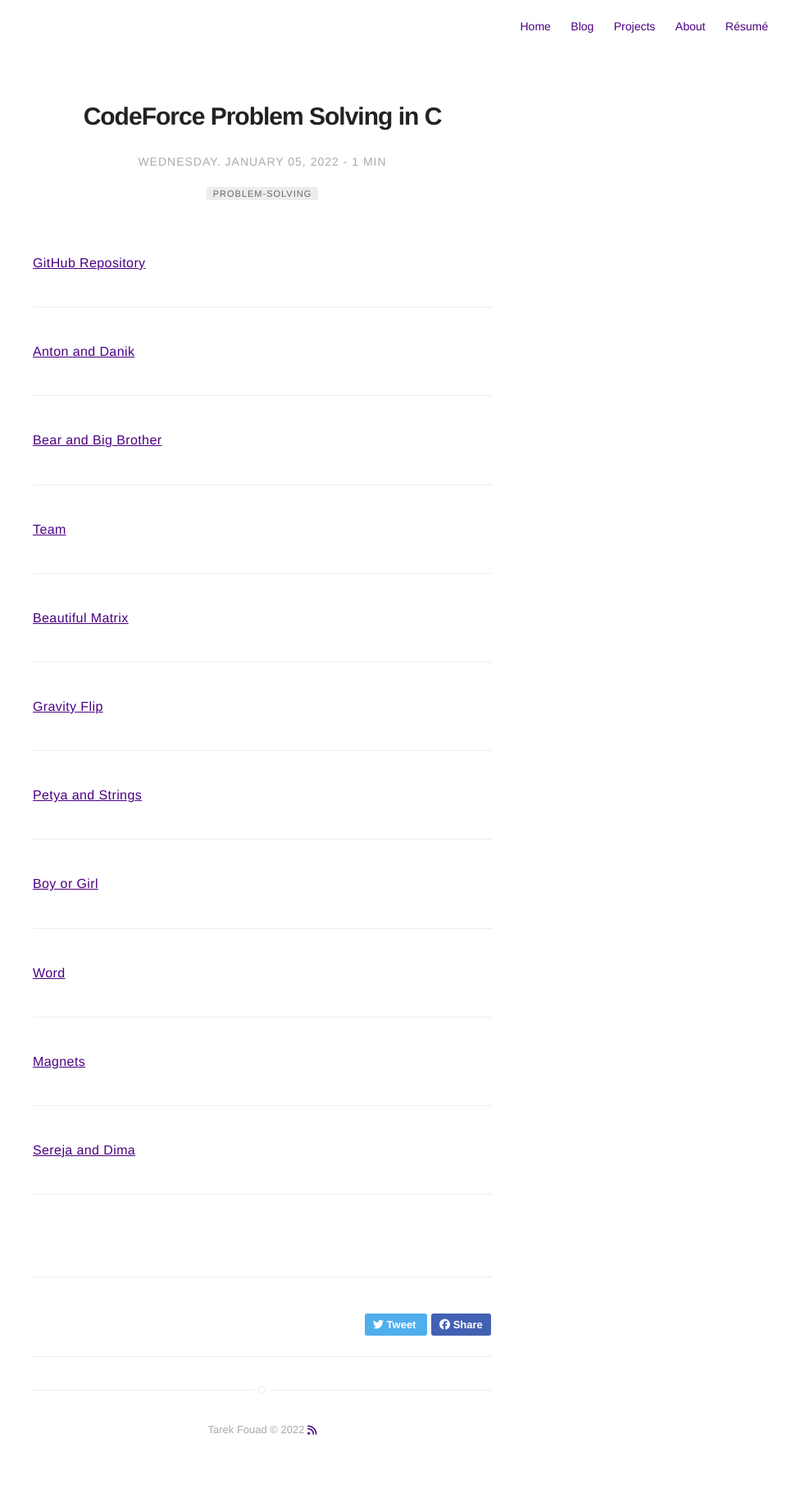
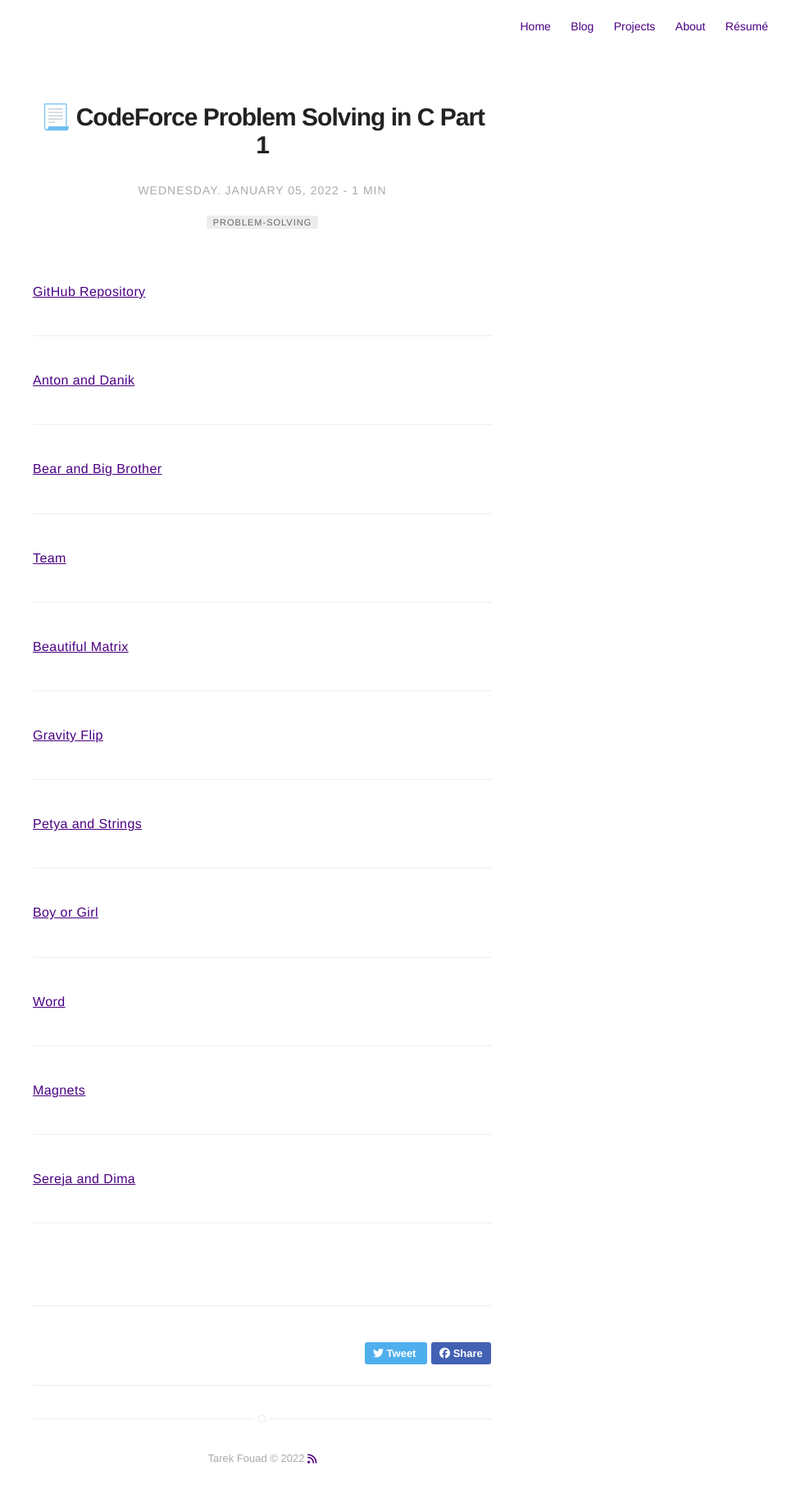
Before and after one commit to tarekfouad97/tarekfouad97.github.io, a Jekyll site: the page built from _posts/2022-05-22-CodeForce-Problem-Solving-in-C-Part1.markdown, in a window 1280 px wide. Shown: the whole page at 82% size, without its empty margins (320-1280 px from the left). Built offline with Jekyll 4.4.1, drawn with Linux system fonts in a browser that asks for light colours; nearby versions of some CDN libraries; emoji names are drawn with the system emoji font; before the commit the page ends 1792 px from its top, so only the background shows below that.

Commit message:
Update and rename 2022-05-22-CodeForce-Problem-Solving-in-C-by-Tarek-Fouad.markdown to 2022-05-22-CodeForce-Problem-Solving-in-C-Part1.markdown

```diff
--- a/_posts/2022-05-22-CodeForce-Problem-Solving-in-C-by-Tarek-Fouad.markdown
+++ b/_posts/2022-05-22-CodeForce-Problem-Solving-in-C-Part1.markdown
@@ -1,5 +1,5 @@
 ---
-title: "CodeForce Problem Solving in C"
+title: ":page_with_curl: CodeForce Problem Solving in C Part 1"
 layout: post
 date: 2022-01-5 22:10
 tag: problem-solving
```
